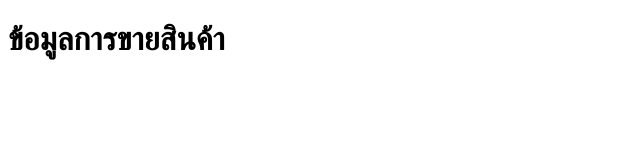
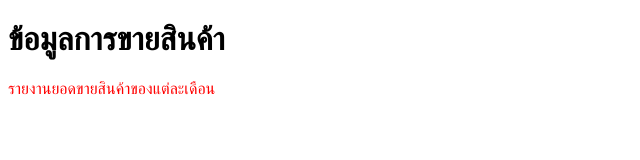
Before and after one commit to Mana013/mana-project, a plain HTML site: page index.html in a window 1280 px wide. Shown: the whole page, without its empty margins (0-640 px from the left). Drawn offline with Linux system fonts and the light colour scheme.

Commit message:
add report sale

```diff
--- a/index.html
+++ b/index.html
@@ -4,9 +4,15 @@
     <meta charset="UTF-8">
     <meta name="viewport" content="width=device-width, initial-scale=1.0">
     <title>Document</title>
+    <style>
+        p{
+            color: red;
+        }
+    </style>
 </head>
 <body>
     <h1>ข้อมูลการขายสินค้า</h1>
+    <p>รายงานยอดขายสินค้าของแต่ละเดือน</p>
 
 </body>
 </html>
```
